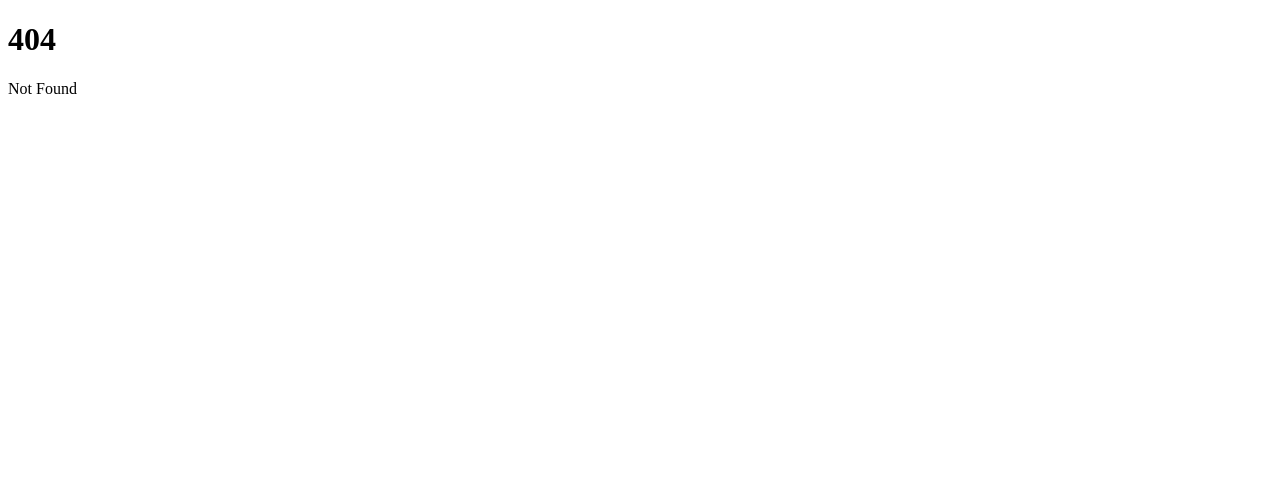
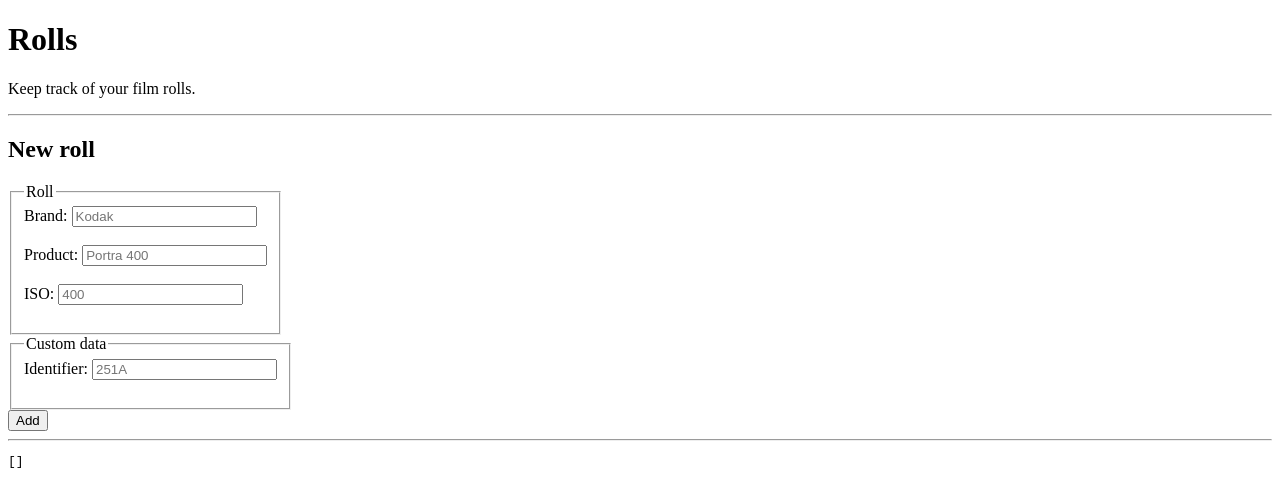
Before and after one commit to Luuk3333/Analog-Tools, a SvelteKit app: page /rolls in a window 1280 px wide. Before the commit this address had no page. Shown: the top 496 px of the page. Built offline with nearby package versions, Linux system fonts and the light colour scheme.

Commit message:
Add rolls page

```diff
--- /dev/null
+++ b/src/lib/storage.svelte.ts
@@ -0,0 +1,98 @@
+// https://github.com/Rich-Harris/local-storage-test/blob/main/src/lib/storage.svelte.ts
+import { tick } from "svelte";
+
+export class LocalStorage<T> {
+	#key: string;
+	#version = $state(0);
+	#listeners = 0;
+	#value: T | undefined;
+
+	#handler = (e: StorageEvent) => {
+		if (e.storageArea !== localStorage) return;
+		if (e.key !== this.#key) return;
+
+		this.#version += 1;
+	};
+
+	constructor(key: string, initial?: T) {
+		this.#key = key;
+		this.#value = initial;
+
+		if (typeof localStorage !== "undefined") {
+			if (localStorage.getItem(key) === null) {
+				localStorage.setItem(key, JSON.stringify(initial));
+			}
+		}
+	}
+
+	get current() {
+		this.#version;
+
+		const root =
+			typeof localStorage !== "undefined"
+				? JSON.parse(localStorage.getItem(this.#key) as any)
+				: this.#value;
+
+		const proxies = new WeakMap();
+
+		const proxy = (value: unknown) => {
+			if (typeof value !== "object" || value === null) {
+				return value;
+			}
+
+			let p = proxies.get(value);
+
+			if (!p) {
+				p = new Proxy(value, {
+					get: (target, property) => {
+						this.#version;
+						return proxy(Reflect.get(target, property));
+					},
+					set: (target, property, value) => {
+						this.#version += 1;
+						Reflect.set(target, property, value);
+
+						if (typeof localStorage !== "undefined") {
+							localStorage.setItem(this.#key, JSON.stringify(root));
+						}
+
+						return true;
+					},
+				});
+
+				proxies.set(value, p);
+			}
+
+			return p;
+		};
+
+		if ($effect.tracking()) {
+			$effect(() => {
+				if (this.#listeners === 0) {
+					window.addEventListener("storage", this.#handler);
+				}
+
+				this.#listeners += 1;
+
+				return () => {
+					tick().then(() => {
+						this.#listeners -= 1;
+						if (this.#listeners === 0) {
+							window.removeEventListener("storage", this.#handler);
+						}
+					});
+				};
+			});
+		}
+
+		return proxy(root);
+	}
+
+	set current(value) {
+		if (typeof localStorage !== "undefined") {
+			localStorage.setItem(this.#key, JSON.stringify(value));
+		}
+
+		this.#version += 1;
+	}
+}
--- /dev/null
+++ b/src/routes/rolls/+page.svelte
@@ -0,0 +1,98 @@
+<script>
+	import { LocalStorage } from "$lib/storage.svelte";
+
+	const rolls = new LocalStorage("rolls", []);
+
+	function addRoll(event) {
+		event.preventDefault();
+		const form = event.currentTarget;
+		const formData = new FormData(form);
+
+		// Convert formData to an object
+		let data = Object.fromEntries(formData.entries());
+		data = {
+			...data,
+			id: self.crypto.randomUUID(),
+			shots: [],
+			added_on: new Date().getTime(),
+		};
+		console.log(data);
+		rolls.current = [...rolls.current, data];
+		form.reset();
+	}
+</script>
+
+<svelte:head>
+	<title>Timestamp - Analog Tools</title>
+</svelte:head>
+
+<h1>Rolls</h1>
+<p>Keep track of your film rolls.</p>
+
+{#if rolls.current.length > 0}
+	<hr />
+	<h2>Your rolls</h2>
+	<ul>
+		{#each rolls.current as roll}
+			<li>
+				{roll.brand}
+				{roll.product}
+				<pre>{JSON.stringify(roll)}</pre>
+				<button
+					onclick={() => {
+						const index = rolls.current.findIndex((r) => r.id === roll.id);
+						console.log(index);
+						if (index !== -1) {
+							rolls.current.splice(index, 1);
+						}
+					}}>Remove</button>
+			</li>
+		{/each}
+	</ul>
+{/if}
+
+<hr />
+
+<h2>New roll</h2>
+<form onsubmit={addRoll}>
+	<fieldset>
+		<legend>Roll</legend>
+		<label for="brand">Brand:</label>
+		<input type="text" id="brand" name="brand" list="brands" placeholder="Kodak" /><br /><br />
+		<datalist id="brands">
+			<option value="Kodak"></option>
+			<option value="Ilford"></option>
+		</datalist>
+		<label for="product">Product:</label>
+		<input
+			type="text"
+			id="product"
+			name="product"
+			list="products"
+			placeholder="Portra 400" /><br /><br />
+		<datalist id="products">
+			<option value="Portra 160"></option>
+			<option value="Portra 400"></option>
+			<option value="Portra 800"></option>
+			<option value="Delta 3200"></option>
+		</datalist>
+		<label for="iso">ISO:</label>
+		<input type="text" id="iso" name="iso" placeholder="400" /><br /><br />
+	</fieldset>
+	<fieldset>
+		<legend>Custom data</legend>
+		<label for="identifier">Identifier:</label>
+		<input type="text" id="identifier" name="identifier" placeholder="251A" /><br /><br />
+	</fieldset>
+	<input type="submit" value="Add" />
+</form>
+
+<hr />
+
+<pre>{JSON.stringify(rolls.current, null, 2)}</pre>
+
+<style lang="scss">
+	fieldset {
+		width: max-content;
+	}
+</style>
```
Also changed, not shown: src/routes/+page.svelte (+9 -3 lines).
